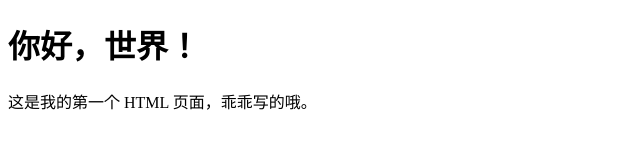
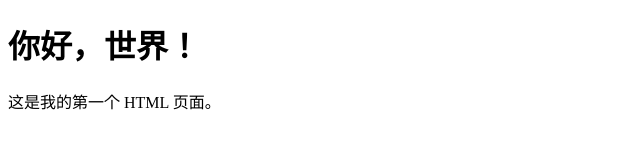
Before and after one commit to Glassbuckle/Glassbuckle, a plain HTML site: page index.html in a window 1280 px wide. Shown: the whole page, without its empty margins (0-640 px from the left). Drawn offline with Linux system fonts and the light colour scheme.

Commit message:
index.html

```diff
--- a/index.html
+++ b/index.html
@@ -5,6 +5,6 @@
   </head>
   <body>
     <h1>你好，世界！</h1>
-    <p>这是我的第一个 HTML 页面，乖乖写的哦。</p>
+    <p>这是我的第一个 HTML 页面。</p>
   </body>
 </html>
```
